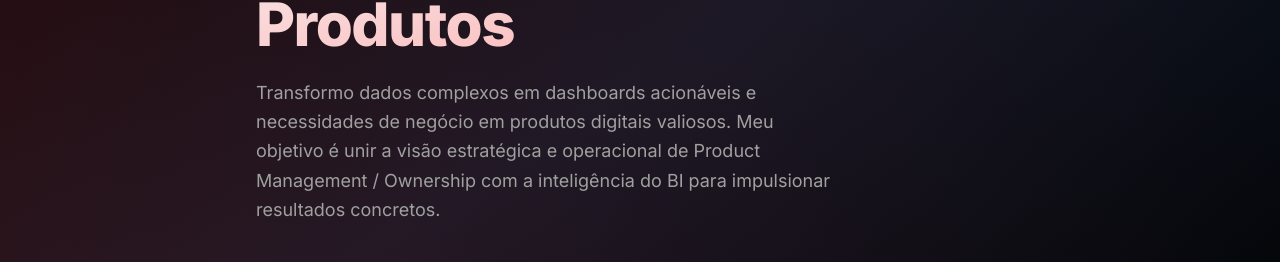
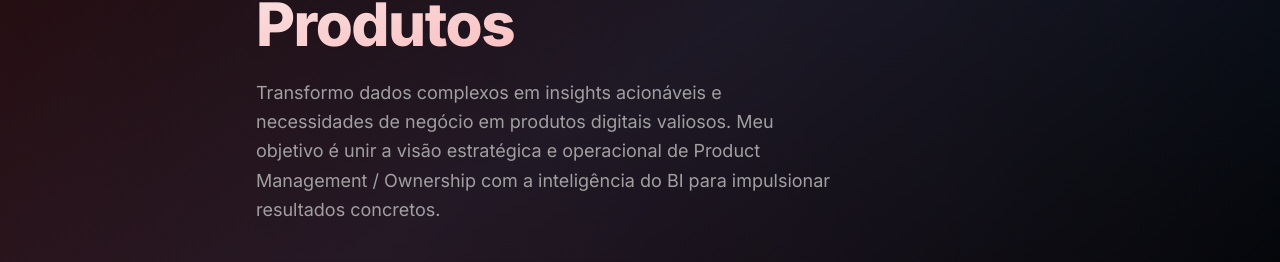
Before and after one commit to SergioJrdms/SjPortfolio, a React (Create React App) app: page / in a window 1280 px wide. Shown: the part 321-583 px from the top of the page. Built offline with nearby package versions, Linux system fonts and the light colour scheme; a web font is replaced by a local one.

Commit message:
Update Hero.jsx

```diff
--- a/src/components/Hero.jsx
+++ b/src/components/Hero.jsx
@@ -19,7 +19,7 @@ function Hero() {
             Transformando Dados em Decisões e Visão em Produtos
           </h1>
           <p className="animate-on-scroll fade-in delay-3 mb-10 max-w-xl mx-auto md:mx-0 text-lg leading-relaxed text-text-secondary"> {/* text-lg, leading-relaxed */}
-          Transformo dados complexos em dashboards acionáveis e necessidades de negócio em produtos digitais valiosos. Meu objetivo é unir a visão estratégica e operacional de Product Management / Ownership com a inteligência do BI para impulsionar resultados concretos.
+          Transformo dados complexos em insights acionáveis e necessidades de negócio em produtos digitais valiosos. Meu objetivo é unir a visão estratégica e operacional de Product Management / Ownership com a inteligência do BI para impulsionar resultados concretos.
           </p>
           {/* ===== FIM DA ATUALIZAÇÃO ===== */}
 
```
